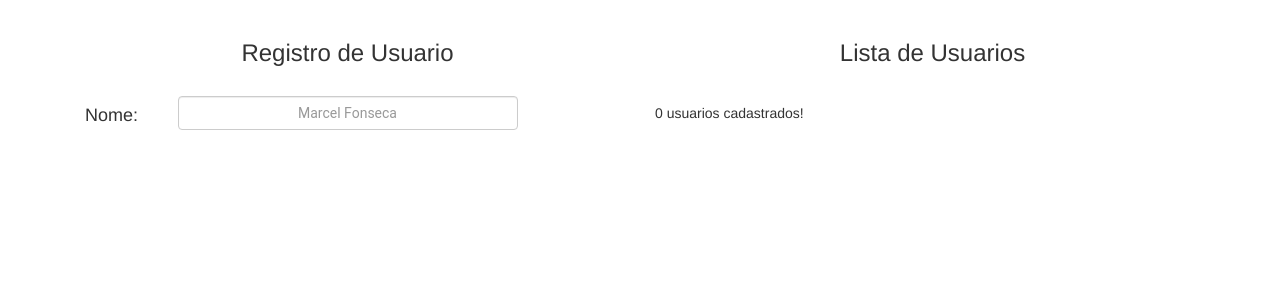
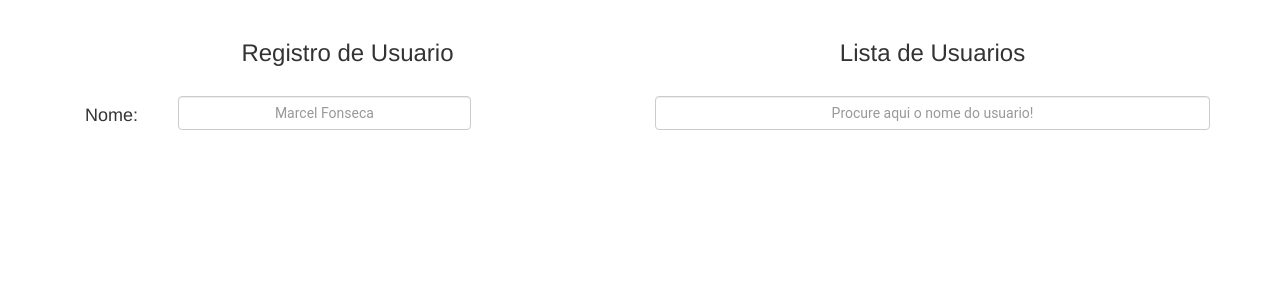
Before and after one commit to celfons1/morpheus, a web app: page / in a window 1280 px wide. Shown: the part 51-351 px from the top of the page. Run offline with its HTML, style and script files only (its server is not run), Linux system fonts and the light colour scheme; data that the repository does not hold is empty.

Commit message:
inicial2

```diff
--- a/WebContent/WEB-INF/web.xml
+++ b/WebContent/WEB-INF/web.xml
@@ -16,7 +16,7 @@
   </servlet>
   <servlet-mapping>
     <servlet-name>Jersey REST Service</servlet-name>
-    <url-pattern>/*</url-pattern>
+    <url-pattern>/morpheus/*</url-pattern>
   </servlet-mapping>
   <welcome-file-list>
         <welcome-file>index.html</welcome-file>
--- a/WebContent/index.html
+++ b/WebContent/index.html
@@ -14,7 +14,7 @@
 	<link rel="stylesheet" href="css/app.css">
 
 </head>
-<body>
+<body ng-controller="userController">
 
 	<!-- NAVBAR -->
 	<div ng-include="'navbar.html'"></div>
--- a/WebContent/js/config/routeConfig.js
+++ b/WebContent/js/config/routeConfig.js
@@ -1,6 +1,3 @@
 angular.module("morpheus").config(function($routeProvider){
-	$routeProvider.when("/view",{
-		templateUrl:"view/view.html",
-		controller:'userController'
-	});
+
 });
--- a/WebContent/js/controllers/userController.js
+++ b/WebContent/js/controllers/userController.js
@@ -1,12 +1,17 @@
 angular.module("morpheus").controller("userController",function($scope,userService){
 
-	$scope.users = userService.userList();
+	$scope.users = [{
+		name:null
+	}];
+
+	$scope.userList = function(){
+		$scope.users = userService.userList();
+	};
 
 	$scope.userInsert = function(user){
 		if(userService.userInsert(user)){
 			$scope.users.push({name: user.name});
 		}
-		$scope.user.name = null;
 	};
 
 });
--- a/WebContent/user.html
+++ b/WebContent/user.html
@@ -9,7 +9,7 @@
 				<div class="col-md-2">
 					<h4>Nome:</h4>
 				</div>
-				<div class="col-md-8">
+				<div class="col-md-7">
 					<input type="text" name="userName" id="userName" class="form-control" placeholder="Marcel Fonseca" ng-model="user.name" ng-required="true">
 				</div>
 				<button class="btn btn-success" id="userInsert" name="userInsert" ng-click="userInsert(user)" ng-hide="userForm.$invalid">ADICIONAR</button>
@@ -18,18 +18,17 @@
 		<div class="col-md-6">
 			<center><h3>Lista de Usuarios</h3></center><br />
 			<form name="searchForm">
-				<input type="text" name="userSearch" id="userSearch" class="form-control" placeholder="Procure aqui o nome do usuario!" ng-model="search" ng-required="true" ng-if="users" ng-keyup="userSearch(user)">
+				<input type="text" name="userSearch" id="userSearch" class="form-control" placeholder="Procure aqui o nome do usuario!" ng-model="search">
 			</form>
 			<table class="table" ng-if="users" ng-init="userList()">
 				<tr>
 					<td>NOME</td>
 				</tr>
-				<tr ng-repeat="user in users | filter : search | orderBy : 'name'">
+				<tr ng-repeat="user in users | filter : search ">
 					<td ng-bind="user.name"></td>
 				</tr>
 			</table>
-			<h5 ng-if="!users">0 usuarios cadastrados!</h5>
-			<h5 ng-if="users.length == 0">Nenhum resultado encontrado!</h5>
+			<h5 ng-if="users.length == 1">0 usuarios cadastrados!</h5>
 		</div>
 	</div>
 </div>
```
Also changed, not shown: CrunchifyJSON.txt (deleted, +0 -7 lines).
